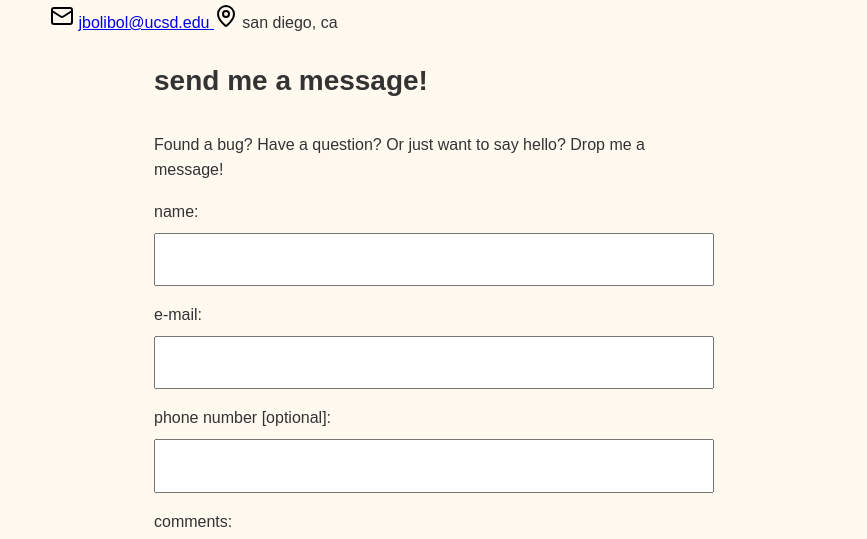
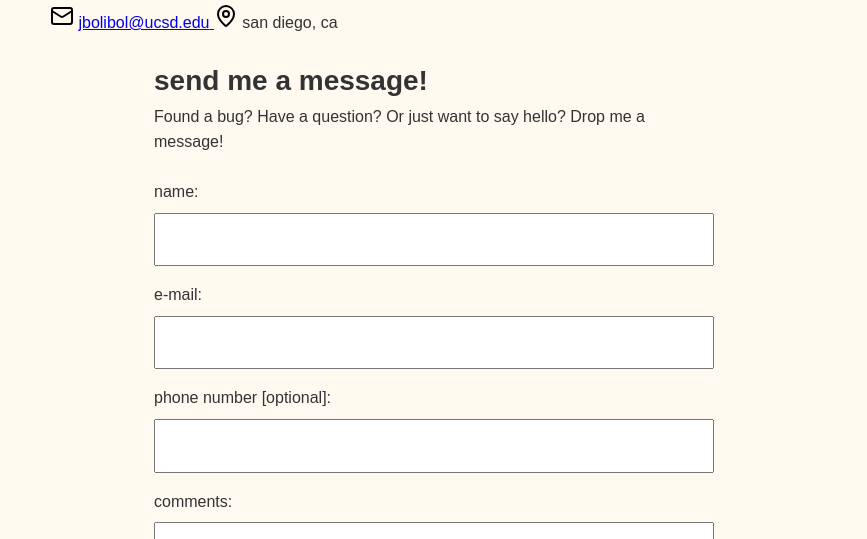
Before and after one commit to jhnkb/CSE134B-HW4, a plain HTML site: page form-no-js.html in a window 1280 px wide. Shown: the part 183-722 px from the top of the page, without its empty margins (206-1073 px from the left). Drawn offline with Linux system fonts and the light colour scheme.

Commit message:
Refactor contact form styles to improve spacing for headings and paragraphs

```diff
--- a/style/contact.css
+++ b/style/contact.css
@@ -35,3 +35,12 @@ form button:focus-visible {
     outline: 2px solid var(--color-primary);
     outline-offset: 2px;
 }
+
+form h2 {
+    margin-bottom: 0;
+}
+
+form p {
+    margin-top: 0;
+    margin-bottom: 1.5rem;
+}
```
